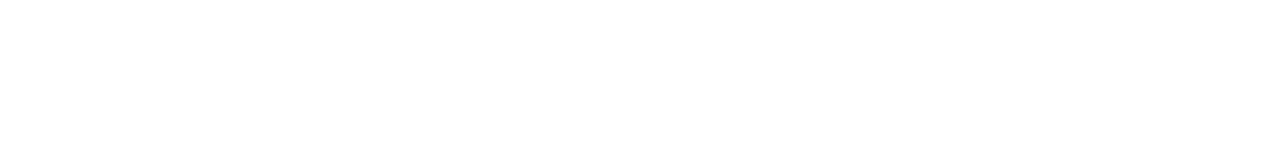
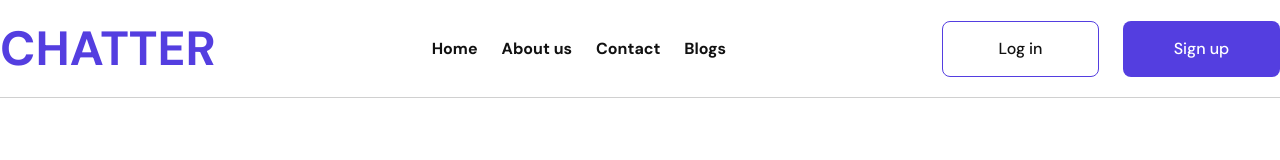
Before and after one commit to FolashadeBlessingBello/chatter, a plain HTML site: page index.html in a window 1280 px wide. Drawn offline with Linux system fonts and the light colour scheme.

Commit message:
feat: add navbar

```diff
--- a/css/style.css
+++ b/css/style.css
@@ -0,0 +1,181 @@
+/* Tokens  */
+:root {
+  --font-main: "DM Sans", sans-serif;
+
+  --color-primary: #543ee0;
+  --color-text: #111111;
+  --color-white: #ffffff;
+  --color-border: #d0d0d0;
+
+  --fs-body: 1rem;
+  --lh-body: 1.5;
+  --fs-h1: 3rem;
+  --lh-h1: 1.5;
+
+  --fw-medium: 500;
+  --fw-bold: 700;
+}
+
+
+
+/* 1. Use a more-intuitive box-sizing model */
+*,
+*::before,
+*::after {
+  box-sizing: border-box;
+}
+
+/* 2. Remove default margin */
+*:not(dialog) {
+  margin: 0;
+}
+
+/* 3. Enable keyword animations */
+@media (prefers-reduced-motion: no-preference) {
+  html {
+    interpolate-size: allow-keywords;
+  }
+}
+
+/* 6. Improve media defaults */
+img,
+picture,
+video,
+canvas,
+svg {
+  display: block;
+  max-width: 100%;
+}
+
+/* 7. Inherit fonts for form controls */
+input,
+button,
+textarea,
+select {
+  font: inherit;
+}
+
+/* 8. Avoid text overflows */
+p,
+h1,
+h2,
+h3,
+h4,
+h5,
+h6 {
+  overflow-wrap: break-word;
+}
+
+/* 9. Improve line wrapping */
+p {
+  text-wrap: pretty;
+}
+h1,
+h2,
+h3,
+h4,
+h5,
+h6 {
+  text-wrap: balance;
+}
+
+body {
+  font-family: var(--font-main);
+  font-size: var(--fs-body);
+  line-height: var(--lh-body);
+  color: var(--color-text);
+  -webkit-font-smoothing: antialiased;
+}
+
+.container {
+  width: 100%;
+  max-width: 1440px;
+  margin-inline: auto;
+}
+
+/*  Buttons  */
+.btn {
+  display: inline-flex;
+  align-items: center;
+  justify-content: center;
+  gap: 8px;
+  min-width: 157px;
+  min-height: 56px;
+  padding: 8px 16px;
+  border: 1px solid transparent;
+  border-radius: 8px;
+  font-family: inherit;
+  font-size: var(--fs-body);
+  font-weight: var(--fw-medium);
+  line-height: var(--lh-body);
+  text-decoration: none;
+  cursor: pointer;
+  transition:
+    background-color 0.2s ease,
+    color 0.2s ease;
+}
+
+.btn--primary {
+  background-color: var(--color-primary);
+  color: var(--color-white);
+}
+
+.btn--primary:hover {
+  background-color: #4531c4;
+}
+
+.btn--outline {
+  background-color: transparent;
+  border-color: var(--color-primary);
+  color: var(--color-text);
+}
+
+.btn--outline:hover {
+  background-color: var(--color-primary);
+  color: var(--color-white);
+}
+
+.btn:focus-visible {
+  outline: 2px solid var(--color-primary);
+  outline-offset: 2px;
+}
+
+/*  Header */
+.header {
+  background-color: var(--color-white);
+  border-bottom: 1px solid var(--color-border);
+}
+
+.header__inner {
+  display: flex;
+  align-items: center;
+  justify-content: space-between;
+  min-height: 97px;
+}
+
+.logo {
+  font-size: var(--fs-h1);
+  line-height: var(--lh-h1);
+  font-weight: var(--fw-bold);
+  color: var(--color-primary);
+  text-transform: uppercase;
+  text-decoration: none;
+}
+
+.nav__list {
+  display: flex;
+  gap: 24px;
+  list-style: none;
+  padding: 0;
+}
+
+.nav__link {
+  font-weight: var(--fw-bold);
+  color: inherit;
+  text-decoration: none;
+}
+
+.header__actions {
+  display: flex;
+  gap: 24px;
+}
--- a/index.html
+++ b/index.html
@@ -3,9 +3,39 @@
 <head>
   <meta charset="UTF-8">
   <meta name="viewport" content="width=device-width, initial-scale=1.0">
-  <title>chatter</title>
+    <title>chatter</title>
+
+    <link rel="preconnect" href="https://fonts.googleapis.com">
+<link rel="preconnect" href="https://fonts.gstatic.com" crossorigin>
+<link href="https://fonts.googleapis.com/css2?family=DM+Sans:ital,opsz,wght@0,9..40,100..1000;1,9..40,100..1000&display=swap" rel="stylesheet">
+
+
+<link rel="stylesheet" href="./css/style.css">
 </head>
 <body>
 
+<header class="header">
+  <div class="container">
+    <div class="header__inner">
+      <a href="#" class="logo">Chatter</a>
+
+      <nav aria-label="Main">
+        <ul class="nav__list">
+          <li><a href="#home" class="nav__link">Home</a></li>
+          <li><a href="#about" class="nav__link">About us</a></li>
+          <li><a href="#contact" class="nav__link">Contact</a></li>
+          <li><a href="#blogs" class="nav__link">Blogs</a></li>
+        </ul>
+      </nav>
+
+      <div class="header__actions">
+        <a href="#" class="btn btn--outline">Log in</a>
+        <a href="#" class="btn btn--primary">Sign up</a>
+      </div>
+    </div>
+  </div>
+</header>
+
+
 </body>
 </html>
```
Also changed, not shown: 1 other file.
